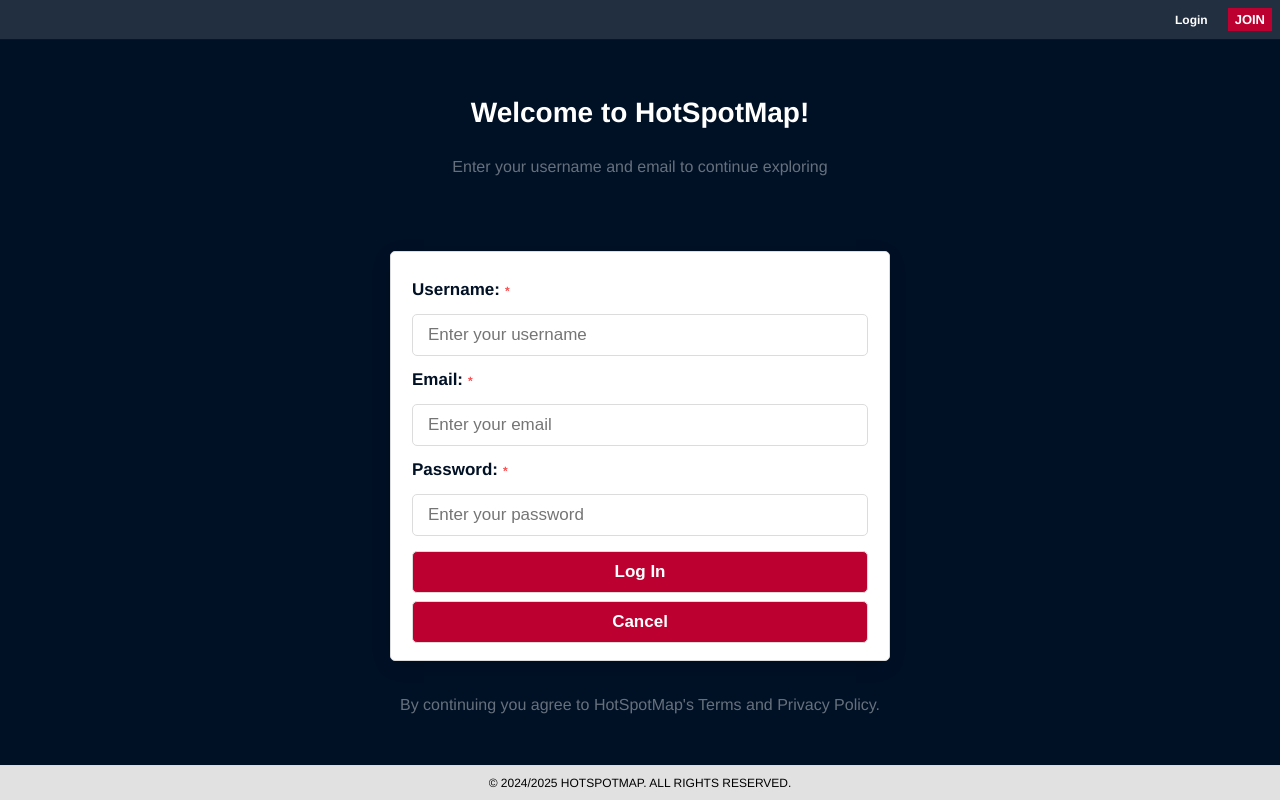
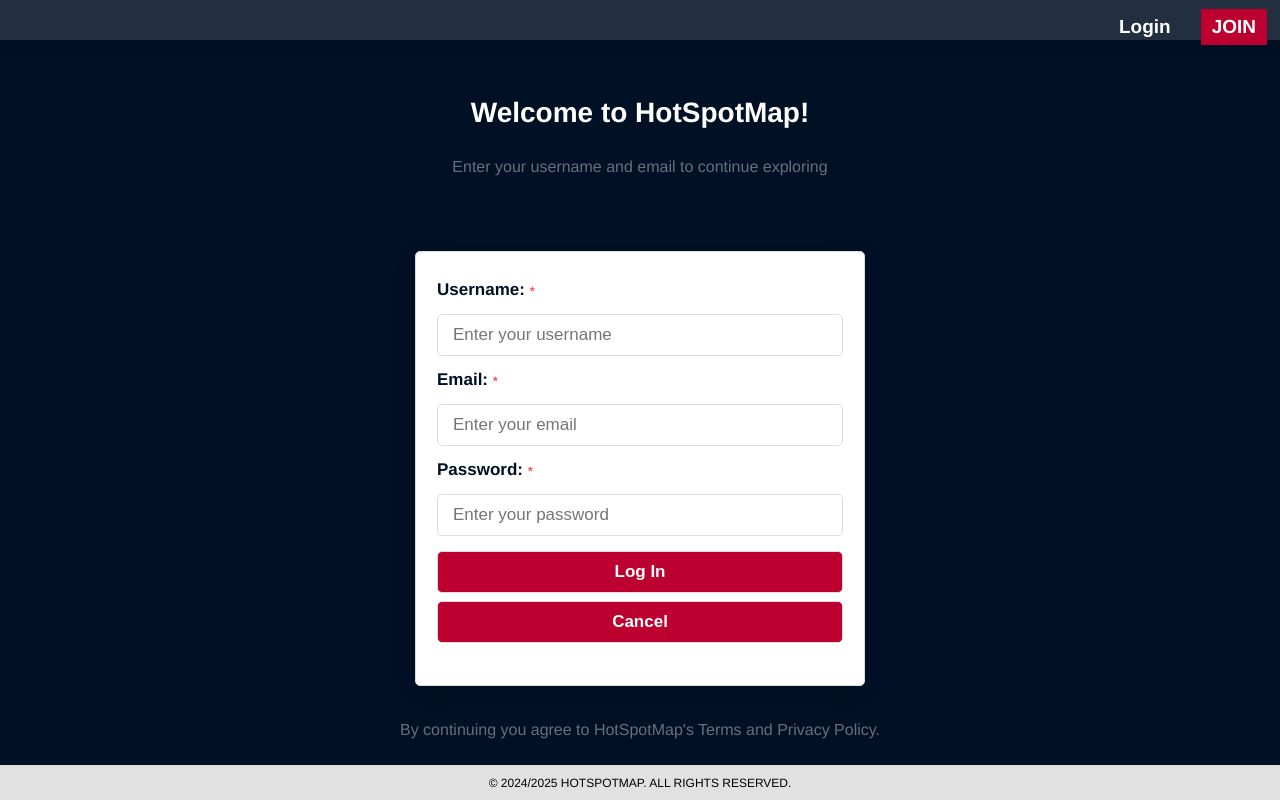
Before and after one commit to camilasalmeida/react-hot-spot-map-front-end, a React (Vite) app: page /signin in a window 1280 px wide. Built offline with nearby package versions, Linux system fonts and the light colour scheme; no server answers.

Commit message:
update css navbar, sign up and sign in forms

```diff
--- a/src/components/NavBar/NavBar.module.css
+++ b/src/components/NavBar/NavBar.module.css
@@ -4,8 +4,9 @@
     top: 0;
     z-index: 1;
     width: 100%;
-    height: 40px;
+    height: 55px;
     display: flex;
+    z-index: 1;
     position: fixed;
     padding: 14px 21px;
     padding-right: 8px;
@@ -25,6 +26,7 @@
 
   .container ul {
     margin: 0;
+    padding: 0;
     width: 100%;
     display: flex;
     list-style: none;
@@ -34,7 +36,8 @@
   }
 
   .container li {
-    margin-left: 20px;
+    margin-left: 25px;
+    margin-right: 5px;
     text-align: right;
   }
 
@@ -42,6 +45,7 @@
      color: #ffffff;
      font-family: "HelveticaNeue-Light", "Helvetica Neue Light", "Helvetica Neue",
   Helvetica, Arial, "Lucida Grande", sans-serif;
+  font-size: 19px;
   }
 
   @media only screen and (max-width: 414px) {
@@ -55,13 +59,13 @@
 
   .joinButton {
     display: inline-block;
-    padding: 4px 7px;
+    padding: 7px 11px;
     background-color: #bc002f;
     color: #ffffff;
     border: none;
     text-align: center;
     text-decoration: none;
-    font-size: 13px;
+    font-size: 19px;
     font-weight: bold;
     cursor: pointer;
     transition: background-color 0.3s ease;
--- a/src/components/SigninForm/SigninForm.module.css
+++ b/src/components/SigninForm/SigninForm.module.css
@@ -5,7 +5,7 @@
   align-items: center;
   justify-content: center;
   background-color: #001025;
-  padding-bottom: 50px; /* Adds space at the bottom */
+  padding-bottom: 50px;
 }
 
 .header {
@@ -30,22 +30,9 @@
   margin-bottom: 20px;
 }
 
-
-
-/* .signin-link {
-  color: #ffffff;
-  text-decoration: none;
-  transition: color 0.3s ease;
-}
-
-.signin-link:hover {
-  color: rgb(154, 16, 16);
-} */
-
-/* //--------------------form--------------------------------------------\\ */
 .signinForm {
-  width: 500px;
-  height: 410px;
+  width: 450px;
+  height: 435px;
   display: flex;
   flex-direction: column;
   background-color: white;
--- a/src/components/SignupForm/SignupForm.module.css
+++ b/src/components/SignupForm/SignupForm.module.css
@@ -30,8 +30,8 @@
 }
 
 .signupForm {
-  width: 540px !important;
-  height: 500px;
+  width: 450px !important;
+  height: 530px;
   display: flex;
   flex-direction: column;
   background-color: #ffffff;
@@ -42,9 +42,6 @@
   -webkit-box-shadow: -1px 5px 19px -5px rgba(0,0,0,0.25);
   box-shadow: -1px 5px 19px -5px rgba(0,0,0,0.25);
   margin-top: 20px;
-  /* margin-left: 200px; */
-
-
 }
 
 .container input {
@@ -83,12 +80,12 @@
 
 .footer {
   color: white;
-  margin-top: auto; /* Push the footer to the bottom */
+  margin-top: auto;
   text-align: center;
   padding: 30px 0px 20px 0px;
   font-size: 14px;
-  background-color: #001025; /* Same background color to blend in */
-  width: 100%; /* Ensure it spans the width of the page */
+  background-color: #001025;
+  width: 100%;
 }
 
 .container div {
@@ -99,12 +96,12 @@
 
 @media (max-width: 600px) {
   .signupForm {
-    width: 90%; /* Form adjusts to fit smaller screens */
+    width: 90%;
     margin-top: 15px;
   }
 
   .header {
-    margin-top: 30px; /* Reduce margin for smaller screens */
-    font-size: 18px; /* Adjust header font size */
+    margin-top: 30px;
+    font-size: 18px;
   }
 }
```
